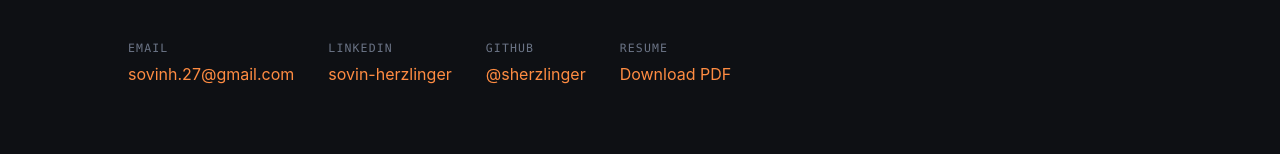
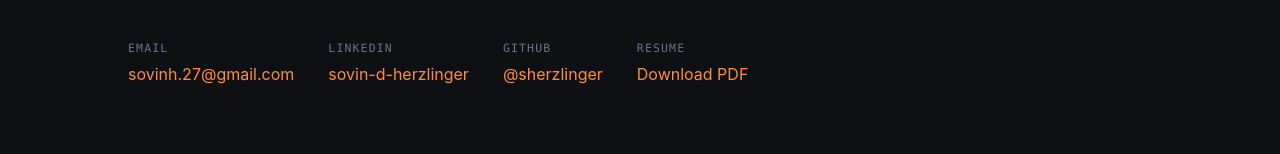
Before and after one commit to sherzlinger/sherzlinger.github.io, a plain HTML site: page index.html in a window 1280 px wide. Shown: the part 7624-7778 px from the top of the page. Drawn offline with Linux system fonts and the light colour scheme.

Commit message:
Correct LinkedIn URL
Co-Authored-By: Claude Opus 5 (1M context) <noreply@anthropic.com>
Claude-Session: https://claude.ai/code/session_01RirBLezAQ3ciRehRnsbTKV

```diff
--- a/index.html
+++ b/index.html
@@ -43,7 +43,7 @@
       <div class="meta-row">
         <span>Pomona &amp; Saratoga, CA</span><span class="sep">/</span>
         <a class="eml" href="#" data-e="moc.liamg@72.hnivos">sovinh.27 [at] gmail [dot] com</a><span class="sep">/</span>
-        <a href="https://www.linkedin.com/in/sovin-herzlinger-4093a0227" rel="noopener">LinkedIn</a>
+        <a href="https://www.linkedin.com/in/sovin-d-herzlinger-4093a0227" rel="noopener">LinkedIn</a>
       </div>
     </div>
     <div>
@@ -370,7 +370,7 @@
     <p class="sec-sub">Open to internships and new-grad roles in controls, embedded systems and robotics.</p>
     <div class="contact-row">
       <div><span class="lbl">Email</span><a class="eml" href="#" data-e="moc.liamg@72.hnivos">sovinh.27 [at] gmail [dot] com</a></div>
-      <div><span class="lbl">LinkedIn</span><a href="https://www.linkedin.com/in/sovin-herzlinger-4093a0227" rel="noopener">sovin-herzlinger</a></div>
+      <div><span class="lbl">LinkedIn</span><a href="https://www.linkedin.com/in/sovin-d-herzlinger-4093a0227" rel="noopener">sovin-d-herzlinger</a></div>
       <div><span class="lbl">GitHub</span><a href="https://github.com/sherzlinger" rel="noopener">@sherzlinger</a></div>
       <div><span class="lbl">Resume</span><a href="assets/resume.pdf">Download PDF</a></div>
     </div>
```
